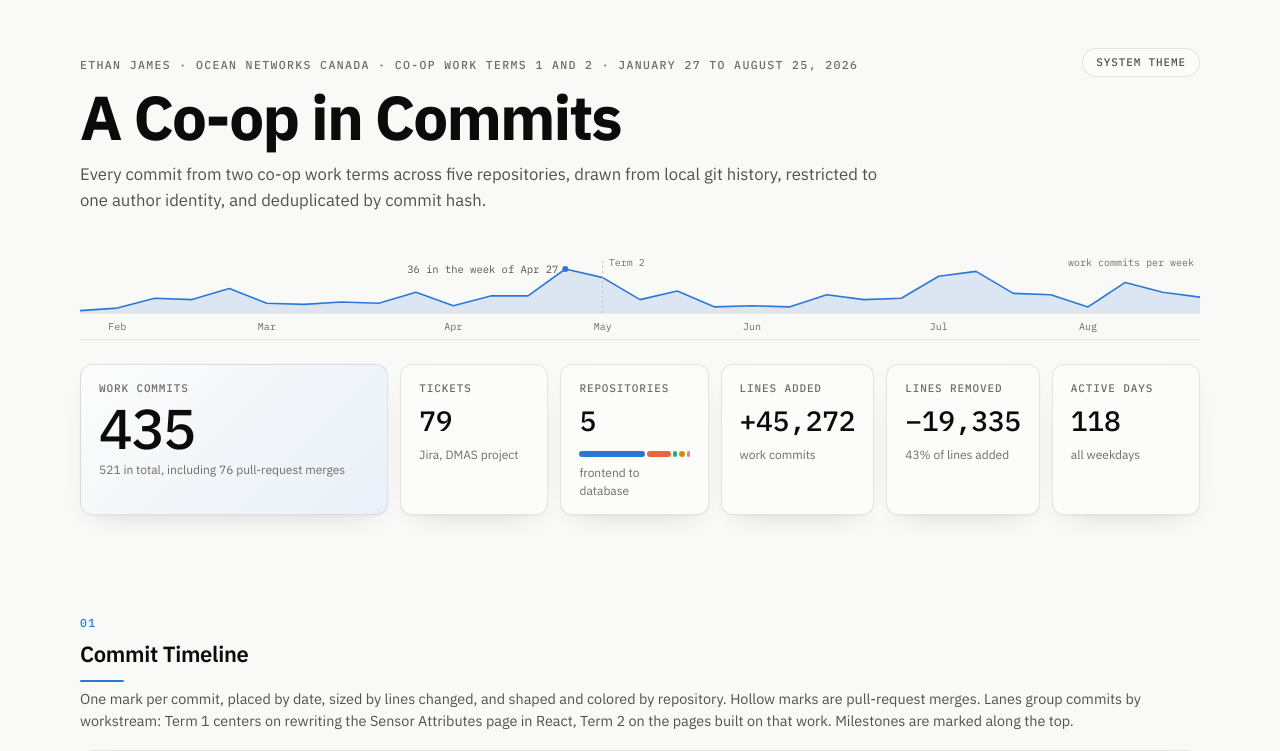
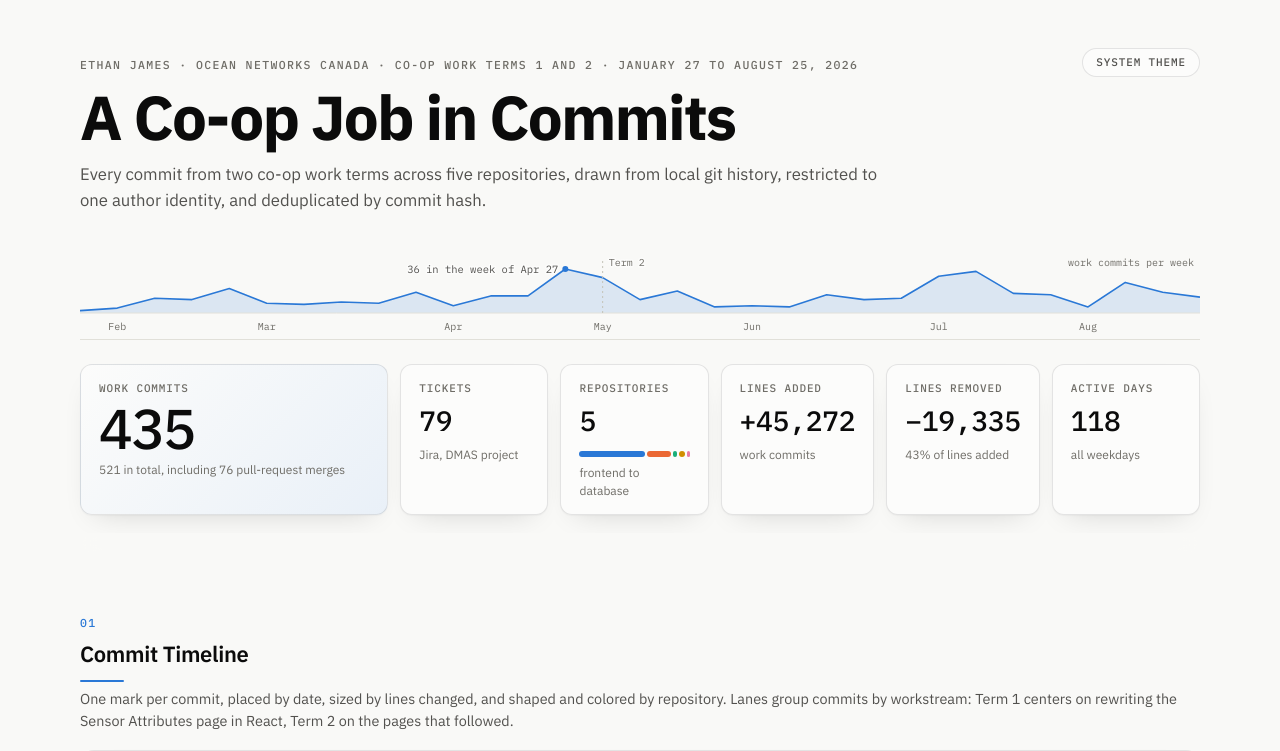
Before and after one commit to ethanjames-prgm/ethanjames-prgm.github.io, a plain HTML site: page coop-in-commits/index.html in a window 1280 px wide. Shown: the top 751 px of the page. Drawn offline with Linux system fonts and the light colour scheme.

Commit message:
Iterate on a few more fine details; title

```diff
--- a/coop-in-commits/index.html
+++ b/coop-in-commits/index.html
@@ -3,9 +3,9 @@
 <head>
 <meta charset="utf-8">
 <meta name="viewport" content="width=device-width, initial-scale=1">
-<title>A Co-op in Commits</title>
+<title>A Co-op Job in Commits</title>
 <meta name="description" content="Ethan James's co-op at Ocean Networks Canada, January to August 2026, as a commit history: 435 work commits over 79 tickets in five repositories, shown as a timeline, daily activity, code composition, and commit sizes.">
-<meta property="og:title" content="A Co-op in Commits">
+<meta property="og:title" content="A Co-op Job in Commits">
 <meta property="og:description" content="Ethan James's co-op at Ocean Networks Canada, January to August 2026, as a commit history: 435 work commits over 79 tickets in five repositories, shown as a timeline, daily activity, code composition, and commit sizes.">
 <meta property="og:type" content="website">
 <meta property="og:url" content="https://ethanjames-prgm.github.io/coop-in-commits/">
@@ -161,7 +161,7 @@
 <div class="wrap">
   <button class="theme" id="theme" type="button" aria-label="Switch color theme">System theme</button>
   <div class="eyebrow">Ethan James &middot; Ocean Networks Canada &middot; co-op work terms 1 and 2 &middot; January 27 to August 25, 2026</div>
-  <h1>A Co-op in Commits</h1>
+  <h1>A Co-op Job in Commits</h1>
   <p class="sub">Every commit from two co-op work terms across five repositories, drawn from
   local git history, restricted to one author identity, and deduplicated by commit hash.</p>
 
@@ -176,9 +176,8 @@
   <section>
     <h2>Commit Timeline</h2>
     <p class="desc">One mark per commit, placed by date, sized by lines changed, and shaped and
-    colored by repository. Hollow marks are pull-request merges. Lanes group commits by
-    workstream: Term 1 centers on rewriting the Sensor Attributes page in React, Term 2 on the
-    pages built on that work. Milestones are marked along the top.</p>
+    colored by repository. Lanes group commits by workstream: Term 1 centers on rewriting the
+    Sensor Attributes page in React, Term 2 on the pages that followed.</p>
     <div class="card">
       <div class="legend" id="legend"></div>
       <div class="scroll"><svg id="timeline"></svg></div>
@@ -187,8 +186,7 @@
 
   <section>
     <h2>Daily Activity</h2>
-    <p class="desc">Work commits per day. Blank weekdays are the five statutory holidays plus days
-    off.</p>
+    <p class="desc">Work commits per day. Blank weekdays include five statutory holidays.</p>
     <div class="card"><div class="scroll"><svg id="calendar"></svg></div></div>
   </section>
 
@@ -206,7 +204,7 @@
   </section>
 
   <section>
-    <h2>Time of Day</h2>
+    <h2>Commit Times</h2>
     <p class="desc">Work commits by hour and weekday, Pacific time. Weekends are omitted; they
     contain no commits.</p>
     <div class="card"><div class="scroll"><svg id="punch"></svg></div></div>
```
